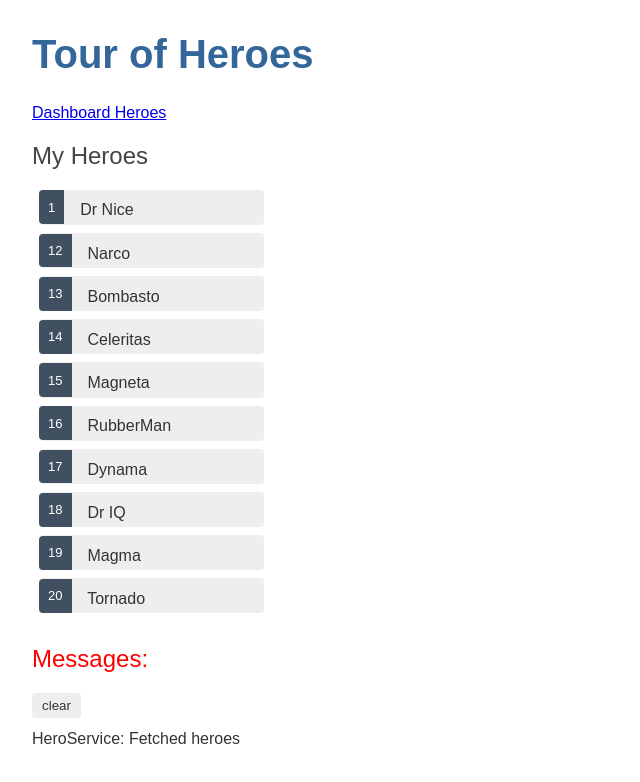
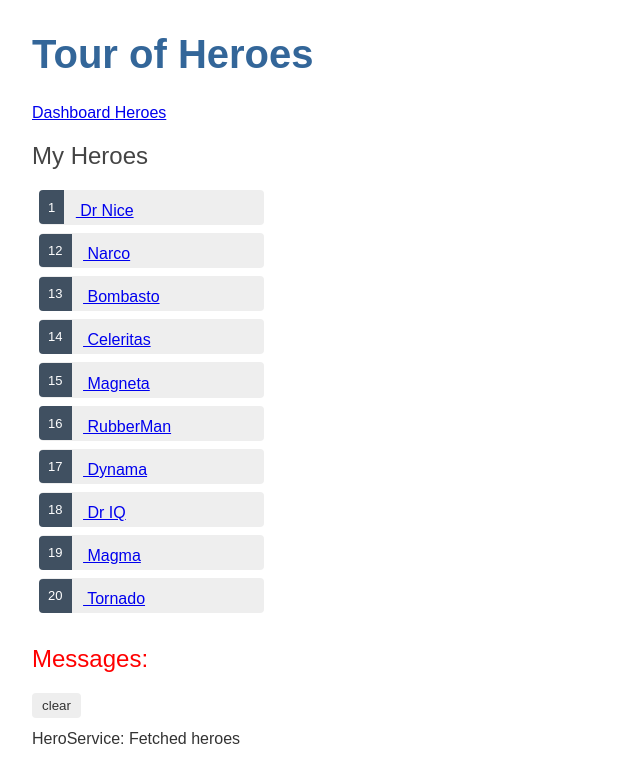
Before and after one commit to Danielandro/angular-tour-of-heroes, an Angular app: page /heroes in a window 1280 px wide. Shown: the top 782 px of the page, without its empty margins (0-640 px from the left). Built offline with nearby package versions, Linux system fonts and the light colour scheme.

Commit message:
Navigating to hero details

```diff
--- a/src/app/app-routing.module.ts
+++ b/src/app/app-routing.module.ts
@@ -2,12 +2,14 @@ import { NgModule } from "@angular/core";
 import { RouterModule, Routes } from "@angular/router";
 import { HeroesComponent } from "./heroes/heroes.component";
 import { DashboardComponent } from "./dashboard/dashboard.component";
+import { HeroDetailComponent } from "./hero-detail/hero-detail.component";
 
 // define routes here
 const routes: Routes = [
   { path: "heroes", component: HeroesComponent },
   { path: "dashboard", component: DashboardComponent },
-  { path: "", redirectTo: "/dashboard", pathMatch: "full" }
+  { path: "", redirectTo: "/dashboard", pathMatch: "full" },
+  { path: "detail/:id", component: HeroDetailComponent }
 ];
 
 // configure Router and export (singleton)
--- a/src/app/dashboard/dashboard.component.html
+++ b/src/app/dashboard/dashboard.component.html
@@ -1,6 +1,10 @@
 <h3>Top Heroes</h3>
 <div class="grid grid-pad">
-  <a *ngFor="let hero of heroes" class="col-1-4">
+  <a
+    *ngFor="let hero of heroes"
+    class="col-1-4"
+    routerLink="/detail/{{ hero.id }}"
+  >
     <div class="module hero">
       <h4>{{ hero.name }}</h4>
     </div>
--- a/src/app/heroes/heroes.component.html
+++ b/src/app/heroes/heroes.component.html
@@ -1,13 +1,9 @@
 <!-- List of all heroes -->
 <h2>My Heroes</h2>
 <ul class="heroes">
-  <li
-    *ngFor="let hero of heroes"
-    (click)="onSelect(hero)"
-    [class.selected]="hero === selectedHero"
-  >
-    <span class="badge">{{ hero.id }}</span> {{ hero.name }}
+  <li *ngFor="let hero of heroes">
+    <a routerLink="/details/{{ hero.id }}">
+      <span class="badge">{{ hero.id }}</span> {{ hero.name }}
+    </a>
   </li>
 </ul>
-
-<app-hero-detail [hero]="selectedHero"></app-hero-detail>
--- a/src/app/heroes/heroes.component.ts
+++ b/src/app/heroes/heroes.component.ts
@@ -8,21 +8,19 @@ import { HeroService } from "../hero.service";
   styleUrls: ["./heroes.component.css"]
 })
 export class HeroesComponent implements OnInit {
-  selectedHero: Hero;
   heroes: Hero[];
 
   // inject service into constructor
   constructor(private heroService: HeroService) {}
 
   ngOnInit() {
-    // subscribe to returned observable to access heroes
+    // get heroes from service
+    this.getHeroes();
+  }
+
+  getHeroes(): void {
     this.heroService.getHeroes().subscribe(heroes => {
       this.heroes = heroes;
     });
   }
-
-  // set selected hero
-  onSelect(hero: Hero): void {
-    this.selectedHero = hero;
-  }
 }
```
